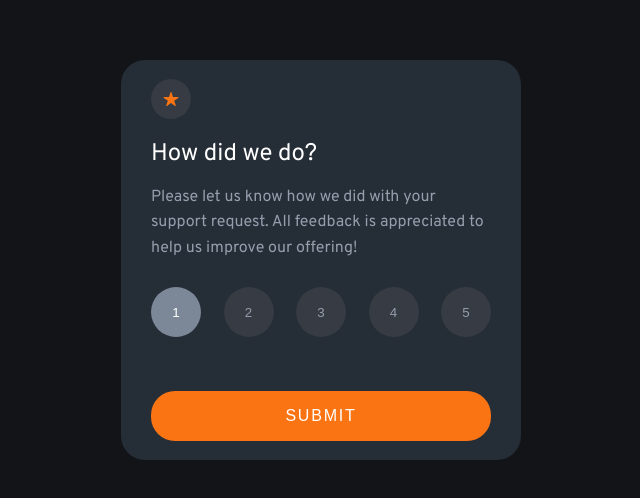
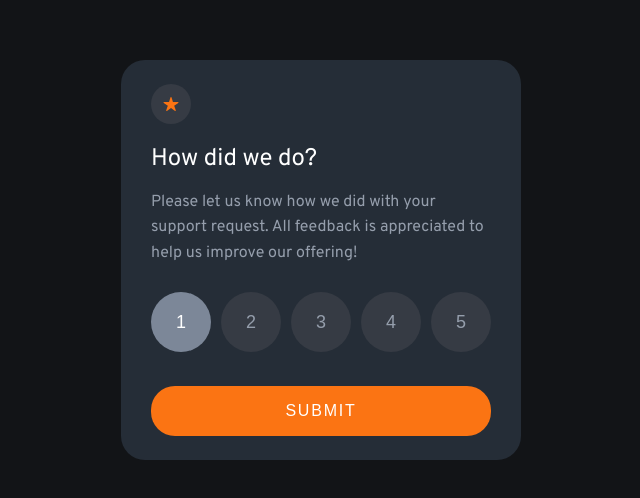
Before and after one commit to itserffan/Interacting-rating-component, a plain HTML site: page index.html in a window 1280 px wide. Shown: the part 140-638 px from the top of the page, without its empty margins (319-959 px from the left). Drawn offline with nearby package versions, Linux system fonts and the light colour scheme.

Commit message:
Update style.css

```diff
--- a/style.css
+++ b/style.css
@@ -42,7 +42,6 @@ body {
   fill: hsl(25, 97%, 53%);
   width: 1.6rem;
   height: 1.6rem;
-
   background-color: hsl(219, 11%, 24%);
   padding: 1.2rem;
   border-radius: 10rem;
@@ -76,8 +75,8 @@ p {
   align-items: center;
   background-color: hsl(219, 11%, 24%);
   color: hsl(217, 12%, 63%);
-  width: 5rem;
-  height: 5rem;
+  width: 6rem;
+  height: 6rem;
   /* !! baraye bardashtan radio btn */
   appearance: none;
   cursor: pointer;
@@ -89,6 +88,7 @@ p {
 /* !! baraye shomare gozari radio button ha*/
 .rate::before {
   content: counter(count, decimal);
+  font-size: 1.8rem;
 }
 
 .rate:hover {
@@ -102,7 +102,7 @@ p {
 }
 
 .rate-holder {
-  margin-bottom: 30px;
+  margin-bottom: 10px;
   display: flex;
   justify-content: space-between;
   align-items: center;
@@ -116,6 +116,7 @@ p {
   background-color: hsl(25, 97%, 53%);
   color: hsl(0, 0%, 100%);
   margin-top: 0.8rem;
+  /* margin-bottom: 2rem; */
   transition: all 0.3s;
 }
 
```
